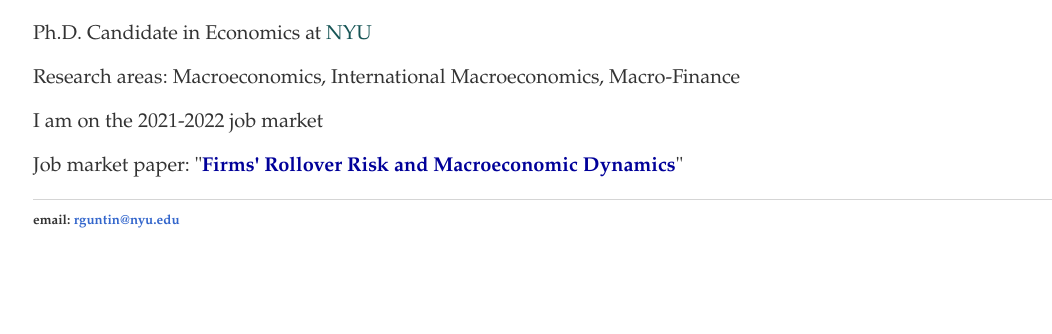
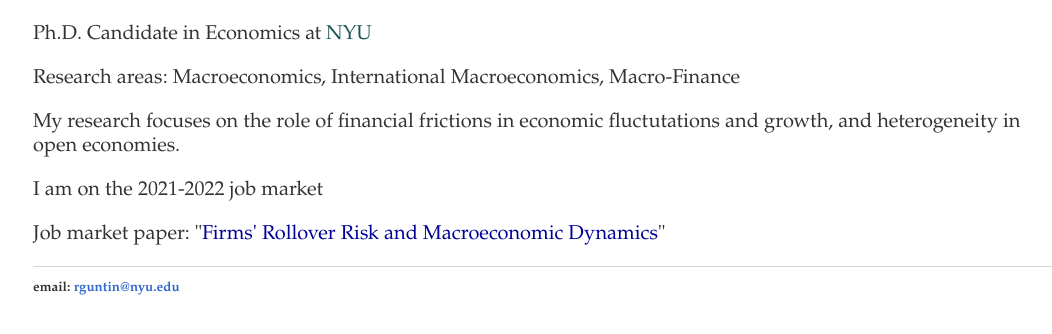
Before and after one commit to rafaguntin/rafaguntin.github.io, a Jekyll site: the page built from index.html, in a window 1280 px wide, cut to the strip 519-853 px from the top of the page. Shown: the whole strip, without its empty margins (95-1147 px from the left). Built offline with Jekyll 4.4.1, drawn with Linux system fonts in a browser that asks for light colours.

Commit message:
Update index.html

```diff
--- a/index.html
+++ b/index.html
@@ -8,8 +8,9 @@ title: Rafael Guntin
 			<img src="images/photo_1b.JPG" class="inline"/ width="322" height="343"> <small>
 			<p> Ph.D. Candidate in Economics at <a style="color:#175556" href="https://as.nyu.edu/econ.html" target="_blank">NYU</a> </p>
 			<p> Research areas: Macroeconomics, International Macroeconomics, Macro-Finance</p>
+			<p> My research focuses on the role of financial frictions in economic fluctutations and growth, and heterogeneity in open economies.</p>
 	                <p> I am on the 2021-2022 job market</p>
-		        <p> Job market paper: "<a style="font-weight: bold ; color:#000099"
+		        <p> Job market paper: "<a style="color:#000099"
 		href="/research/Guntin_JMP.pdf"
 			                  target="_blank">Firms' Rollover Risk and Macroeconomic Dynamics</a>"</p>
 		</div>
```
